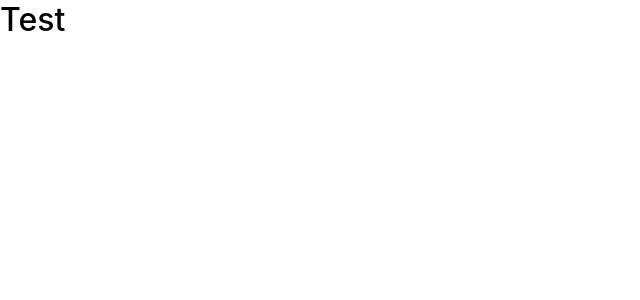
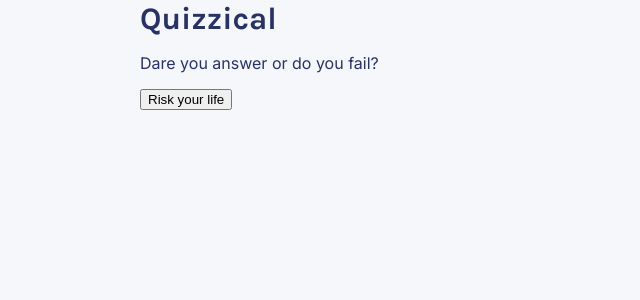
Before and after one commit to Jerune/Quizzical, a React (Create React App) app: page / in a window 1280 px wide. Shown: the top 300 px of the page, without its empty margins (0-640 px from the left). Built offline with nearby package versions, Linux system fonts and the light colour scheme.

Commit message:
General Setup Architecture

```diff
--- a/public/index.html
+++ b/public/index.html
@@ -3,6 +3,9 @@
   <head>
     <meta charset="utf-8" />
     <link rel="icon" href="%PUBLIC_URL%/favicon.ico" />
+    <link rel="preconnect" href="https://fonts.googleapis.com">
+    <link rel="preconnect" href="https://fonts.gstatic.com" crossorigin>
+    <link href="https://fonts.googleapis.com/css2?family=Inter&family=Karla:wght@700&display=swap" rel="stylesheet">
     <meta name="viewport" content="width=device-width, initial-scale=1" />
     <meta name="theme-color" content="#000000" />
     <meta
--- /dev/null
+++ b/src/components/Question/Question.jsx
@@ -0,0 +1,3 @@
+export default function Question() {
+  return <div>Question</div>;
+}
--- a/src/pages/App/App.jsx
+++ b/src/pages/App/App.jsx
@@ -1,3 +1,13 @@
+import { useState } from "react";
+import Home from "../Home/Home";
+import Quiz from "../Quiz/Quiz";
+
 export default function App() {
-  return <h1>Test</h1>;
+  const [isHomescreen, setHomeScreen] = useState(true);
+
+  return (
+    <main className="main">
+      {isHomescreen ? <Home onHome={setHomeScreen} /> : <Quiz />}
+    </main>
+  );
 }
--- /dev/null
+++ b/src/pages/Home/Home.jsx
@@ -0,0 +1,9 @@
+export default function Home({ onHome }) {
+  return (
+    <main className="main">
+      <h1>Quizzical</h1>
+      <p>Dare you answer or do you fail?</p>
+      <button onClick={() => onHome(false)}>Risk your life</button>
+    </main>
+  );
+}
--- /dev/null
+++ b/src/pages/Quiz/Quiz.jsx
@@ -0,0 +1,3 @@
+export default function Quiz() {
+  return <div>Quiz</div>;
+}
--- a/src/styles/main.css
+++ b/src/styles/main.css
@@ -6,81 +6,34 @@
   font-size: 16px;
 }
 
-body {
-  font-family: "Montserrat", sans-serif;
-  margin: 0;
+#root {
+  width: 100%;
+  max-width: 1000px;
+  height: 100%;
+  margin: 0 auto;
 }
 
-a {
-  text-decoration: none;
-  color: inherit;
+body {
+  margin: 0;
+  color: #293264;
+  background-color: #F5F7FB;
 }
 
-h1, h2, h3, p {
+h1, h2 {
+  font-family: "Karla", sans-serif;
   margin: 0;
-  font-weight: 500;
+  padding: 0;
 }
 
-ul {
-  list-style: none;
-  padding: 0;
-  margin: 0;
+h1 {
+  font-size: 1.953rem;
+  font-weight: 700;
+  line-height: 1.2;
 }
 
-.App {
-  text-align: center;
-}
-
-.App-logo {
-  height: 40vmin;
-  pointer-events: none;
-}
-
-@media (prefers-reduced-motion: no-preference) {
-  .App-logo {
-    -webkit-animation: App-logo-spin infinite 20s linear;
-            animation: App-logo-spin infinite 20s linear;
-  }
-}
-.App-header {
-  background-color: #282c34;
-  min-height: 100vh;
-  display: flex;
-  flex-direction: column;
-  align-items: center;
-  justify-content: center;
-  font-size: calc(10px + 2vmin);
-  color: white;
-}
-
-.App-link {
-  color: #61dafb;
-}
-
-@-webkit-keyframes App-logo-spin {
-  from {
-    transform: rotate(0deg);
-  }
-  to {
-    transform: rotate(360deg);
-  }
-}
-
-@keyframes App-logo-spin {
-  from {
-    transform: rotate(0deg);
-  }
-  to {
-    transform: rotate(360deg);
-  }
-}
-body {
-  margin: 0;
-  font-family: -apple-system, BlinkMacSystemFont, "Segoe UI", "Roboto", "Oxygen", "Ubuntu", "Cantarell", "Fira Sans", "Droid Sans", "Helvetica Neue", sans-serif;
-  -webkit-font-smoothing: antialiased;
-  -moz-osx-font-smoothing: grayscale;
-}
-
-code {
-  font-family: source-code-pro, Menlo, Monaco, Consolas, "Courier New", monospace;
+p {
+  font-family: "Inter", sans-serif;
+  font-size: 1rem;
+  font-weight: 400;
+  line-height: 1.2;
 }/*# sourceMappingURL=main.css.map */
--- a/src/styles/main.scss
+++ b/src/styles/main.scss
@@ -1,7 +1,10 @@
 // Utils
+@import "./sass/variables.scss";
 @import "./sass/general.scss";
-@import "./sass/variables.scss";
 
 // Components
+@import "../components/Question/Question.scss";
 
 // Pages
+@import "../pages/Home/Home.scss";
+@import "../pages/Quiz/Quiz.scss";
--- a/src/styles/sass/_general.scss
+++ b/src/styles/sass/_general.scss
@@ -5,23 +5,34 @@
     font-size: 16px;
 }
 
-body {
-    font-family: 'Montserrat', sans-serif;
-    margin: 0;
+#root{
+    width: 100%;
+    max-width: 1000px;
+    height: 100%;
+    margin: 0 auto;
 }
 
-a{
-    text-decoration: none;
-    color: inherit;
+body {
+    margin: 0;
+    color: $color-text;
+    background-color: $color-background;
 }
 
-h1, h2, h3, p{
+h1, h2{
+    font-family: 'Karla', sans-serif;
     margin: 0;
-    font-weight: 500;
+    padding: 0;
 }
 
-ul{
-    list-style: none;
-    padding: 0;
-    margin: 0;
+h1{
+    font-size: 1.953rem;
+    font-weight: 700;
+    line-height: 1.2;
 }
+
+p{
+    font-family: 'Inter', sans-serif;
+    font-size: 1rem;
+    font-weight: 400;
+    line-height: 1.2;
+}
```
Also changed, not shown: src/styles/sass/_variables.scss (+7 -2 lines), src/components/Question/_Question.scss (added), src/pages/Home/_Home.scss (added), src/pages/Quiz/_Quiz.scss (added), 2 other files (tests, documents, lock files or other folders).
